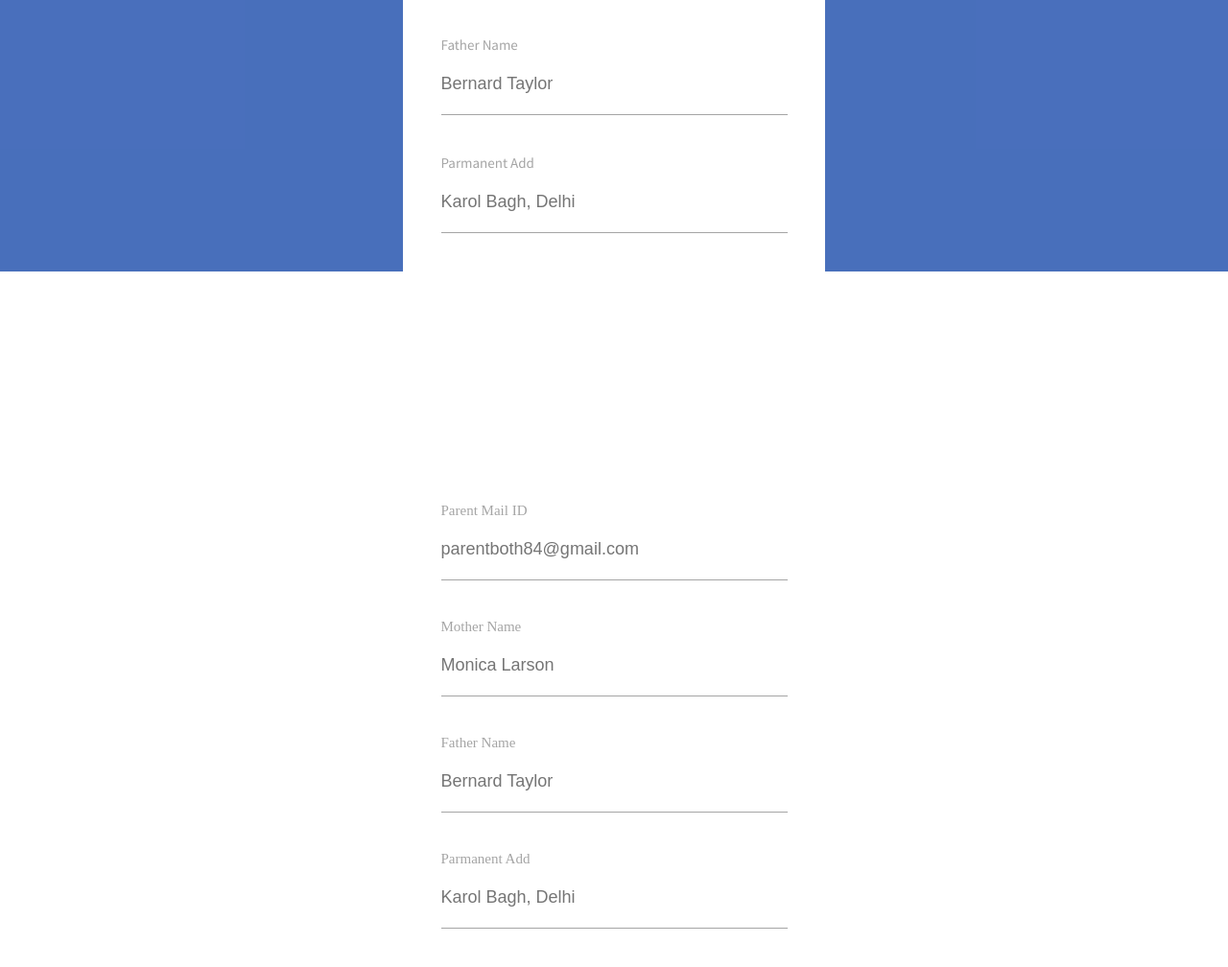
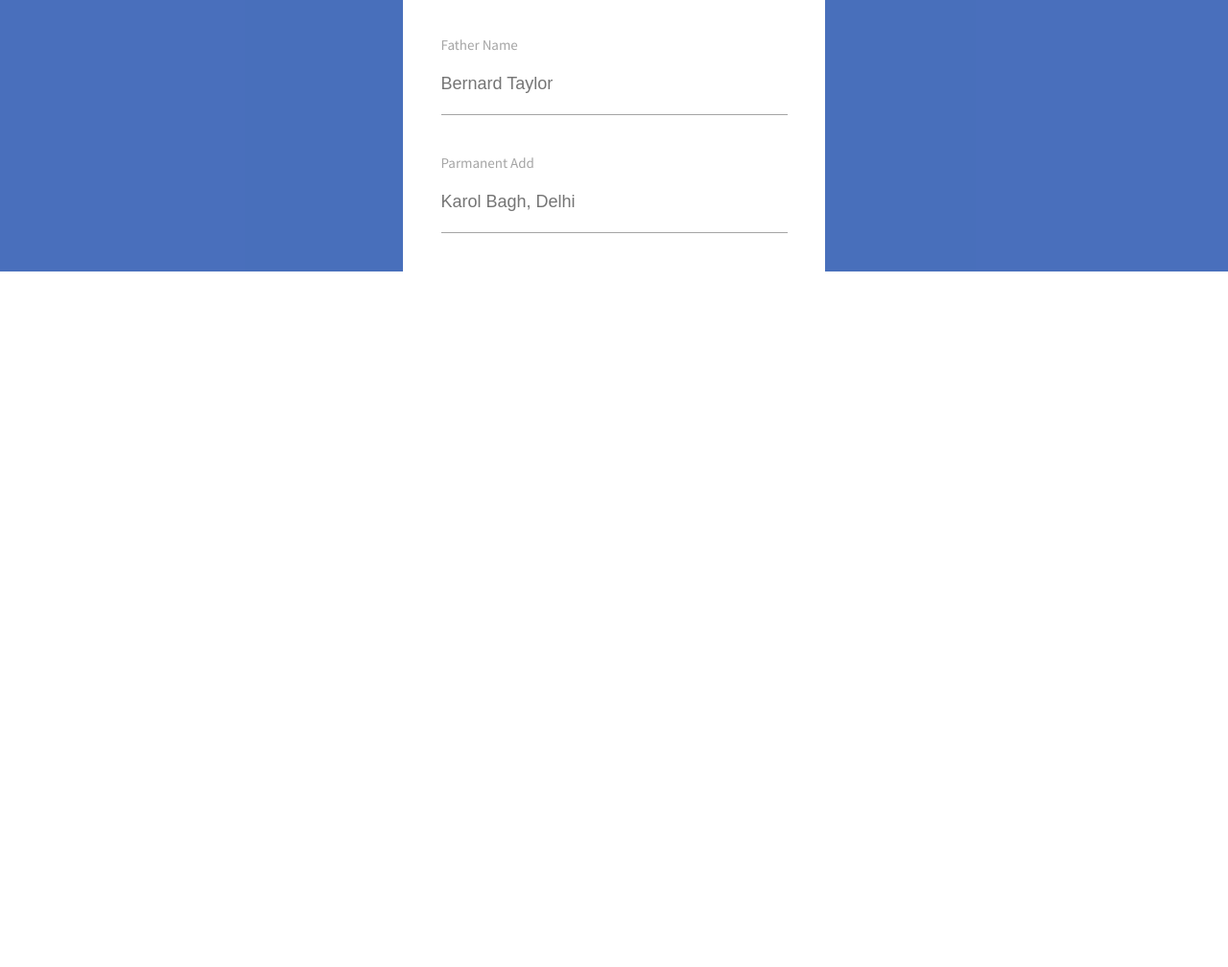
Before and after one commit to CMiranda14/profile, a plain HTML site: page index.html in a window 1280 px wide. Shown: the part 862-1870 px from the top of the page at 96% size. After the commit the page ends 1145 px from the top, so only its background shows below. Drawn offline with nearby package versions, Linux system fonts and the light colour scheme.

Commit message:
Update index.html

```diff
--- a/index.html
+++ b/index.html
@@ -140,41 +140,3 @@
 
 </body>
 </html>
-
-                <section class="sec3">
-
-                    <div>
-
-                        <form action="">
-                            <label class="formulario_label2">Parent Mail ID<input  type="text" placeholder="parentboth84@gmail.com"><span><img src="profile/candado.svg" alt=""></span></label>
-                           </form>
-                    </div>
-
-                    <div>
-
-                       <form action="">
-                        <label class="formulario_label2">Mother Name<input  type="text" placeholder="Monica Larson"><span><img src="profile/candado.svg" alt=""></span></label>
-                       </form>
-                    </div>
-
-                    <div>
-
-                       <form action="">
-                        <label class="formulario_label2">Father Name<input  type="text" placeholder="Bernard Taylor"><span><img src="profile/candado.svg" alt=""></span></label>
-                       </form>
-                    </div>
-
-                    <div>
-
-                       <form action="">
-                        <label class="formulario_label2">Parmanent Add<input  type="text" placeholder="Karol Bagh, Delhi"><span><img src="profile/candado.svg" alt=""></span></label>
-                       </form>
-                    </div>
-                </section>
-
-            </section>
-        </section>
-    </div>
-
-</body>
-</html>
```
